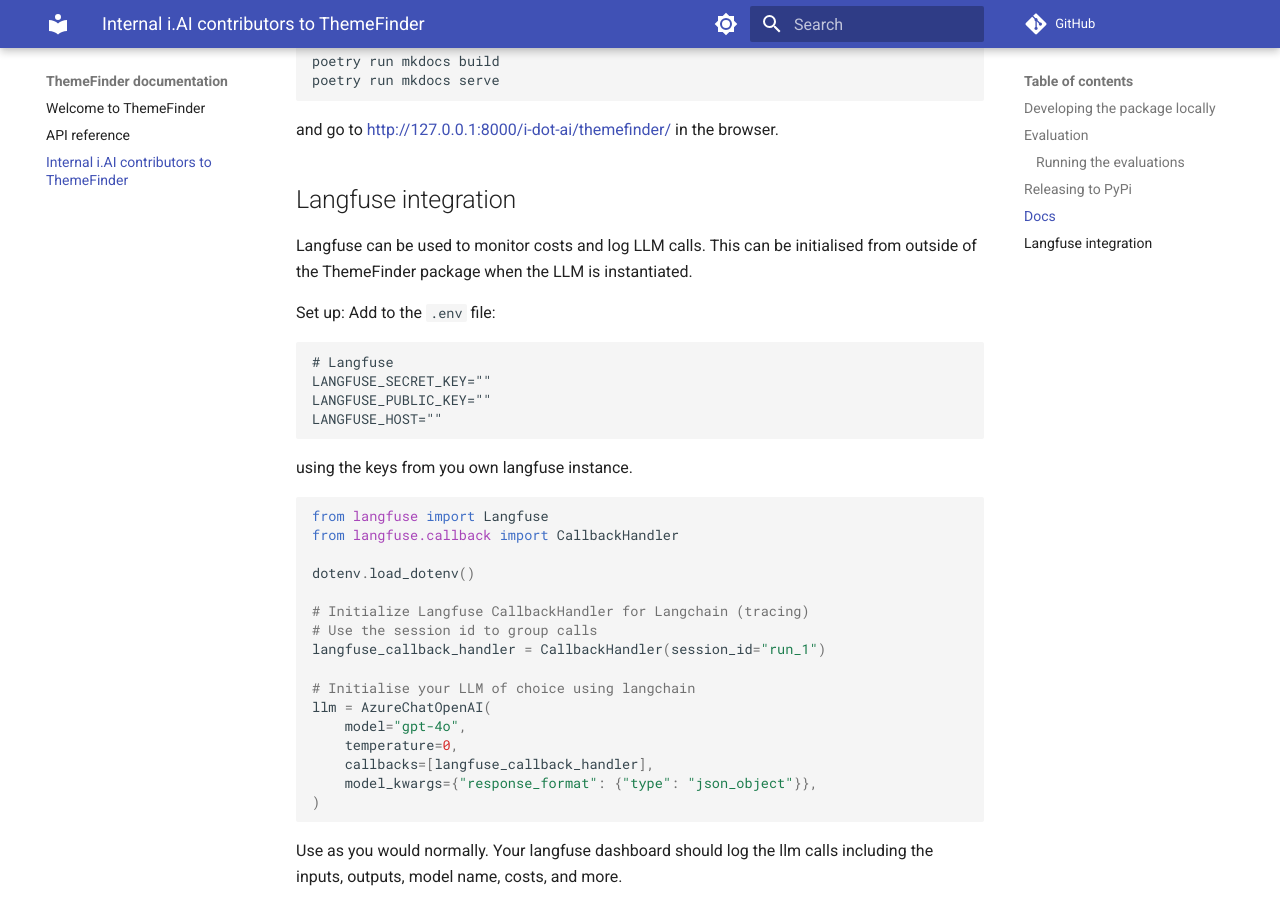
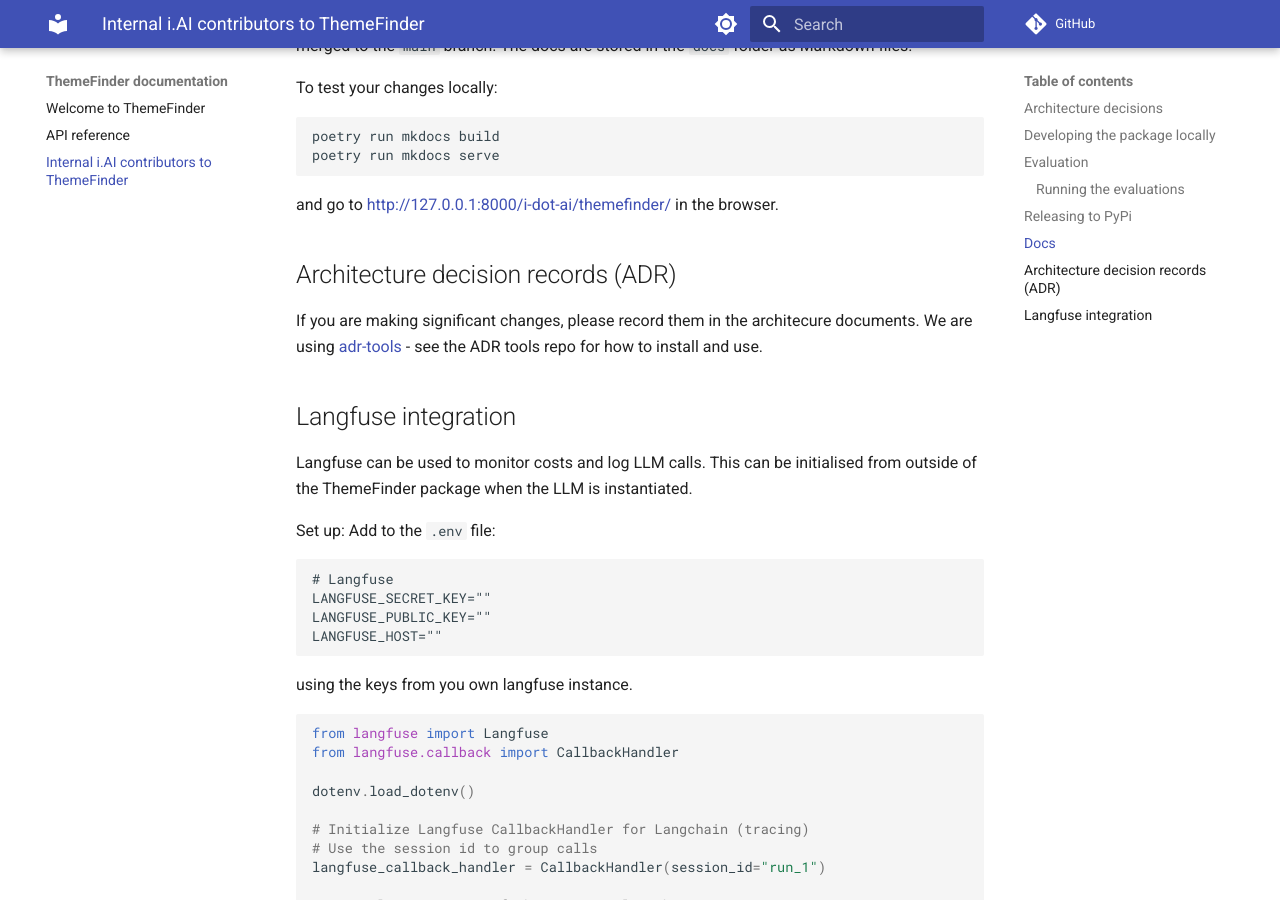
Before and after one commit to rbkc-data-team/themefinder, an MkDocs documentation site: the page built from docs/internal_contributors.md, in a window 1280 px wide and 900 px high, scrolled down 2023 px. Built offline with MkDocs 1.6.1 and Material for MkDocs 9.7.7, drawn with Linux system fonts in a browser that asks for light colours; comment, search, counter and statistics services are not loaded; some of the changed text lies outside the part shown.

Commit message:
update docs

```diff
--- a/docs/internal_contributors.md
+++ b/docs/internal_contributors.md
@@ -2,6 +2,8 @@
 
 At present we are not accepting contributions to `themefinder` as it is undergoing rapid development within i.AI. If you have a suggestion, please raise an [issue](https://github.com/i-dot-ai/themefinder/issues), fill in our [feedback form](https://forms.gle/85xUSMvxGzSSKQ499), or email us at [packages@cabinetoffice.gov.uk](mailto:packages@cabinetoffice.gov.uk).
 
+
+## Architecture decisions
 
 ## Developing the package locally
 
@@ -68,6 +70,13 @@ poetry run mkdocs serve
 and go to [http://127.0.0.1:8000/i-dot-ai/themefinder/](http://127.0.0.1:8000/i-dot-ai/themefinder/) in the browser.
 
 
+## Architecture decision records (ADR)
+
+If you are making significant changes, please record them in the architecure documents. We are using [adr-tools](https://github.com/npryce/adr-tools) - see the ADR tools repo for how to install and use.
+
+
+
+
 ## Langfuse integration
 
 Langfuse can be used to monitor costs and log LLM calls. This can be initialised from outside of the ThemeFinder package when the LLM is instantiated.
```
